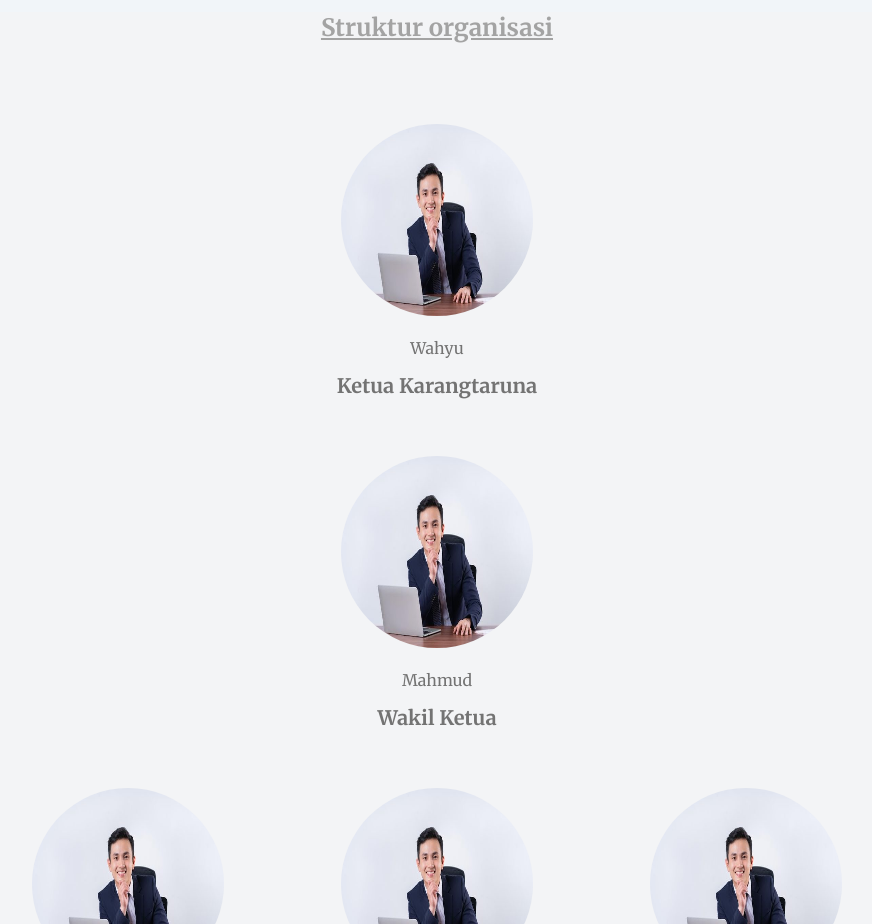
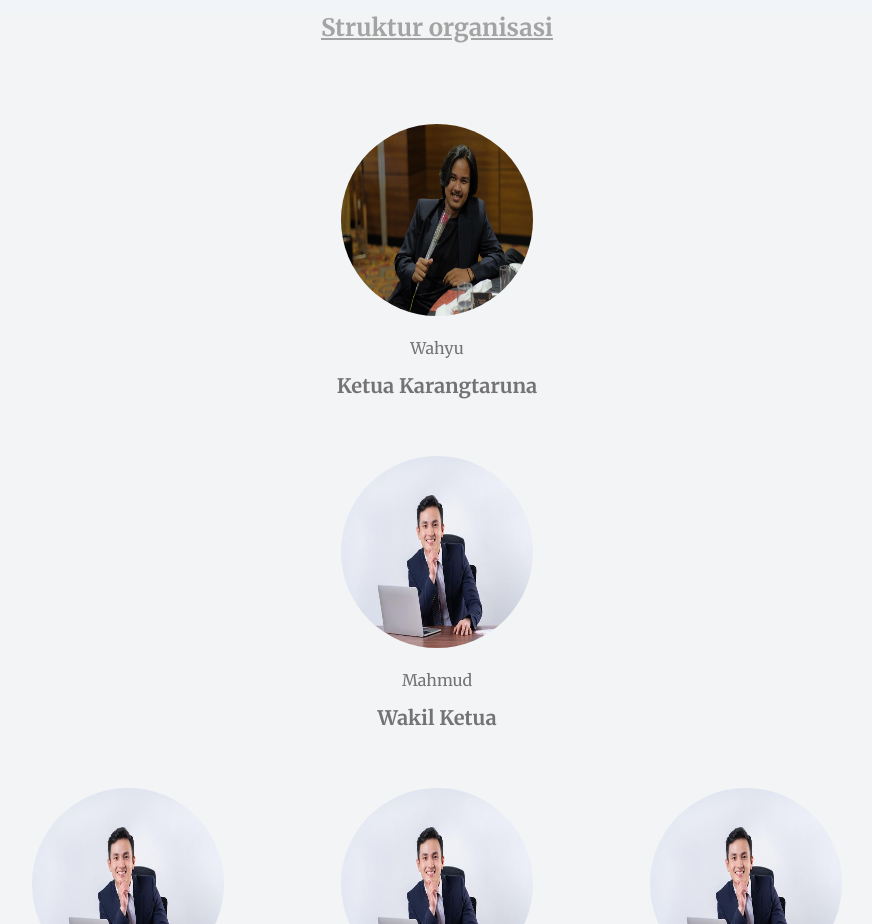
Before and after one commit to ollhamm/village-web, a Next.js app: page / in a window 1280 px wide. Shown: the part 1460-2384 px from the top of the page, without its empty margins (203-1075 px from the left). Built offline with nearby package versions, Linux system fonts and the light colour scheme.

Commit message:
update profile foto

```diff
--- a/app/page.js
+++ b/app/page.js
@@ -158,9 +158,9 @@ export default function Home() {
           >
             <div className="flex flex-col items-center text-neutral-500 gap-3 p-4 rounded flex-1 text-center">
               <Image
-                src={"/struktur/ketua.png"}
-                height={400}
-                width={400}
+                src={"/struktur/wahyu.png"}
+                height={500}
+                width={500}
                 alt="Ketua Karangtaruna"
                 className="w-48 h-48 rounded-full mb-2"
               />
```
Also changed, not shown: public/struktur/wahyu.png (added).
